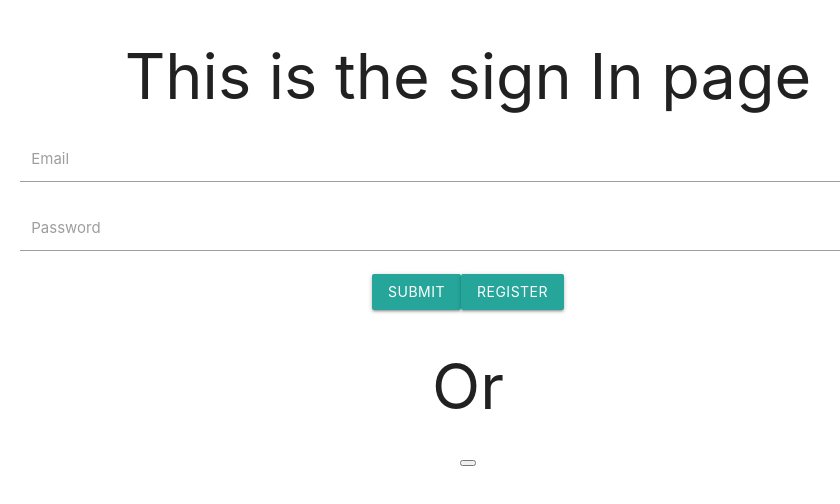
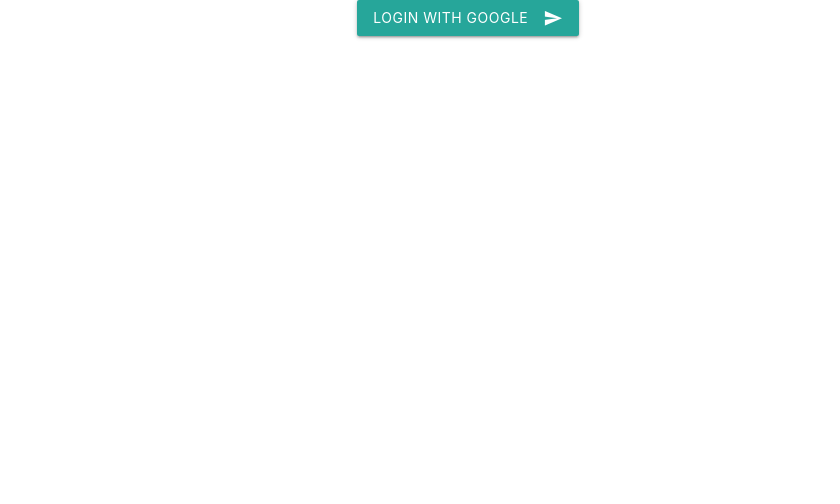
Before and after one commit to khzouroussama/Reconnector, a React (Create React App) app in the folder reconnector/: page /login in a window 1280 px wide. Shown: the top 504 px of the page, without its empty margins (172-1012 px from the left). Built offline with nearby package versions, Linux system fonts and the light colour scheme.

Commit message:
Basic Authentication Testing

```diff
--- a/reconnector/package.json
+++ b/reconnector/package.json
@@ -6,6 +6,8 @@
     "@testing-library/jest-dom": "^4.2.4",
     "@testing-library/react": "^9.5.0",
     "@testing-library/user-event": "^7.2.1",
+    "dotenv": "^8.2.0",
+    "firebase": "^7.19.1",
     "materialize-css": "^1.0.0-rc.2",
     "react": "^16.13.1",
     "react-dom": "^16.13.1",
--- a/reconnector/src/components/accounts/SignIn.js
+++ b/reconnector/src/components/accounts/SignIn.js
@@ -1,45 +1,75 @@
-import React, { Component } from 'react'
+import React, { useState, useEffect } from 'react'
 import {Link} from 'react-router-dom'
+import firebase from '../../firebase'
 
-export default class SignIn extends Component {
 
-    state = {
-        email: '',
-        password: ''
-    }
-    handleChange = (e) => {
-        this.setState({
-            [e.target.id]: e.target.value
-        })
-    }
-    handleSubmit = (e) => {
-        e.preventDefault();
-        console.log(this.state)
-    }
+// function useValues(){
+//     const [contacts, setContacts] = useState([])
 
-    loginWithGoogle = (e) => {
-        // firebase.auth()
-        console.log(e);
-    }
-    render() {
-        return (
-            <div className="container">
-                <h1>This is the sign In page</h1>
-                <form onSubmit={this.handleSubmit}>
-                  <div className="input-field col s12">
-                    <input type="email" id="email" className="validate" onChange={this.handleChange} />
-                    <label htmlFor="email" data-error="wrong" data-success="right">Email</label>
-                  </div>
-                  <div className="input-field col s12">
-                    <input type="password" id="password" className="validate" onChange={this.handleChange} />
-                    <label htmlFor="password" >Password</label>
-                  </div>
-                  <button type="submit" className="waves-effect waves-light btn">Submit</button>
-                  <Link to="/register" type="submit" className="waves-effect waves-light btn">Register</Link>
-                </form>
-                <h1>Or</h1>
-                <button onClick={this.loginWithGoogle}></button>
-            </div>
-        )
-    }
+//     useEffect( () => {
+//         firebase
+//         .firestore()
+//         .collection('contacts')
+//         .onSnapshot(snapshot => {
+//             console.log(snapshot.docs)
+//             debugger
+//         })
+//     },[])
+
+//     return contacts
+// }
+
+// export const SignIn = () => {
+
+//     const initialValues = {
+//         email: '',
+//         password: '',
+//     }
+//     console.log(firebase)
+//     var [values, setValues] = useState(initialValues)
+
+//     const handleChange = (e) => {
+//         var [name, value] = e.target
+//         setValues({
+//             ...values,
+//             [name]: value
+//         })
+//     }
+//     const handleSubmit = (e) => {
+//         console.log(e);
+//     }
+
+//     const contact = useValues();
+//     return (
+
+//         <div className="container">
+//             <h1>This is the sign in page</h1>
+//             <form onSubmit={handleSubmit}>
+//                 <div className="input-field col s12">
+//                     <input type="email" name="email" id="email" className="validate" value={values.email} onChange={handleChange} />
+//                     <label htmlFor="email" data-error="wrong" data-success="right">Email</label>
+//                 </div>
+//                 <div className="input-field col s12">
+//                     <input type="password" name="password" id="password" className="validate" value={values.password} onChange={handleChange} />
+//                     <label htmlFor="password" >Password</label>
+//                 </div>
+//                 <button type="submit" className="waves-effect waves-light btn">Submit</button>
+//                 <Link to="/login" type="submit" className="waves-effect waves-light btn">Login</Link >
+//             </form>
+//         </div>
+//     )
+// }
+
+
+import {signIn, isLoggedIn } from './auth'
+
+export const SignIn = () => {
+    const text = isLoggedIn ? "Login with Google" : "Logout";
+    return (
+        <div>
+            <button className="btn waves-effect waves-light" onClick={signIn} type="submit" name="action">{text}
+                <i className="material-icons right">send</i>
+            </button>
+        </div>
+    )
 }
--- a/reconnector/src/components/accounts/SignUp.js
+++ b/reconnector/src/components/accounts/SignUp.js
@@ -1,32 +1,46 @@
-import React, { Component } from 'react'
+import React, { useState, useEffect } from 'react'
 import {Link} from 'react-router-dom'
 
-export default class SignIn extends Component {
-    handleChange = (e) => {
+export const SignUp = () => {
+
+    const initialValues = {
+        fullname: '',
+        lastname: '',
+        email: '',
+        password: '',
+    }
+
+    var [values, setValues] = useState(initialValues)
+
+    const handleChange = (e) => {
+        var [name, value] = e.target
+        setValues({
+            ...values,
+            [name]: value
+        })
+    }
+    const handleSubmit = (e) => {
         console.log(e);
     }
-    handleSubmit = (e) => {
-        console.log(e);
-    }
-    render() {
+
     return (
         <div className="container">
             <h1>This is the sign Up page</h1>
-                <form onSubmit={this.handleSubmit}>
+            <form onSubmit={handleSubmit}>
                 <div className="input-field col s6 l6">
-                    <input type="text" name="first_name" id="first_name" className="validate" onChange={this.handleChange} />
+                <input type="text" name="first_name" id="first_name" className="validate" value={values.firstname} onChange={handleChange} />
                 <label htmlFor="first_name">First Name</label>
                 </div>
                 <div className="input-field col s6 l6">
-                    <input type="text" name="last_name" id="last_name" className="validate" onChange={this.handleChange} />
+                <input type="text" name="last_name" id="last_name" className="validate" value={values.lastname} onChange={handleChange} />
                 <label htmlFor="last_name">Last Name</label>
                 </div>
                 <div className="input-field col s12">
-                    <input type="email" name="email" id="email" className="validate" onChange={this.handleChange} />
+                <input type="email" name="email" id="email" className="validate" value={values.email} onChange={handleChange} />
                 <label htmlFor="email" data-error="wrong" data-success="right">Email</label>
                 </div>
                 <div className="input-field col s12">
-                    <input type="password" name="password" id="password" className="validate" onChange={this.handleChange} />
+                <input type="password" name="password" id="password" className="validate" value={values.password} onChange={handleChange} />
                 <label htmlFor="password" >Password</label>
                 </div>
                 <button type="submit" className="waves-effect waves-light btn">Submit</button>
@@ -35,4 +49,3 @@
         </div>
     )
 }
-}
--- /dev/null
+++ b/reconnector/src/components/accounts/auth.js
@@ -0,0 +1,26 @@
+import React from 'react'
+import firebase from '../../firebase'
+
+export const signIn = () => {
+    var Provider = new firebase.auth.GoogleAuthProvider();
+    firebase.auth().signInWithPopup(Provider).then(res => alert(`Thank you ${res.user.email} for joining with us!`)).catch(err => alert(err));
+}
+
+export const signOut = () => {
+    firebase.auth().signOut();
+}
+export const initFirebaseAuth = () => {
+    // firebase.auth().onAuthStateChanged(authStateObserver);
+}
+
+export const getProfilePicUrl = () => {
+    return firebase.auth().currentUser.photoURL || '/images/profile_placeholder.png';
+}
+
+export const getUserName = () => {
+    return firebase.auth().currentUser.displayName;
+}
+
+export const isLoggedIn = () => {
+    return !!firebase.auth().currentUser;
+}
--- /dev/null
+++ b/reconnector/src/firebase.js
@@ -0,0 +1,16 @@
+import * as firebase from 'firebase';
+import 'firebase/firestore'
+
+var firebaseConfig = {
+apiKey: "AIzaSyD-x7vEZvBpkhn5G0U-Q8qq7ty87NalKRU",
+authDomain: "reconnector-76c51.firebaseapp.com",
+databaseURL: "https://reconnector-76c51.firebaseio.com",
+projectId: "reconnector-76c51",
+storageBucket: "reconnector-76c51.appspot.com",
+messagingSenderId: "384462804536",
+appId: "1:384462804536:web:818a2a4e1c14ac8dc478cd",
+measurementId: "G-G756B6MCN6"
+};
+// Initialize Firebase
+firebase.initializeApp(firebaseConfig);
+export default firebase;
```
Also changed, not shown: reconnector/src/App.js (+4 -3 lines), 2 other files (tests, documents, lock files or other folders). Lines whose indentation alone changed are shown as unchanged.
